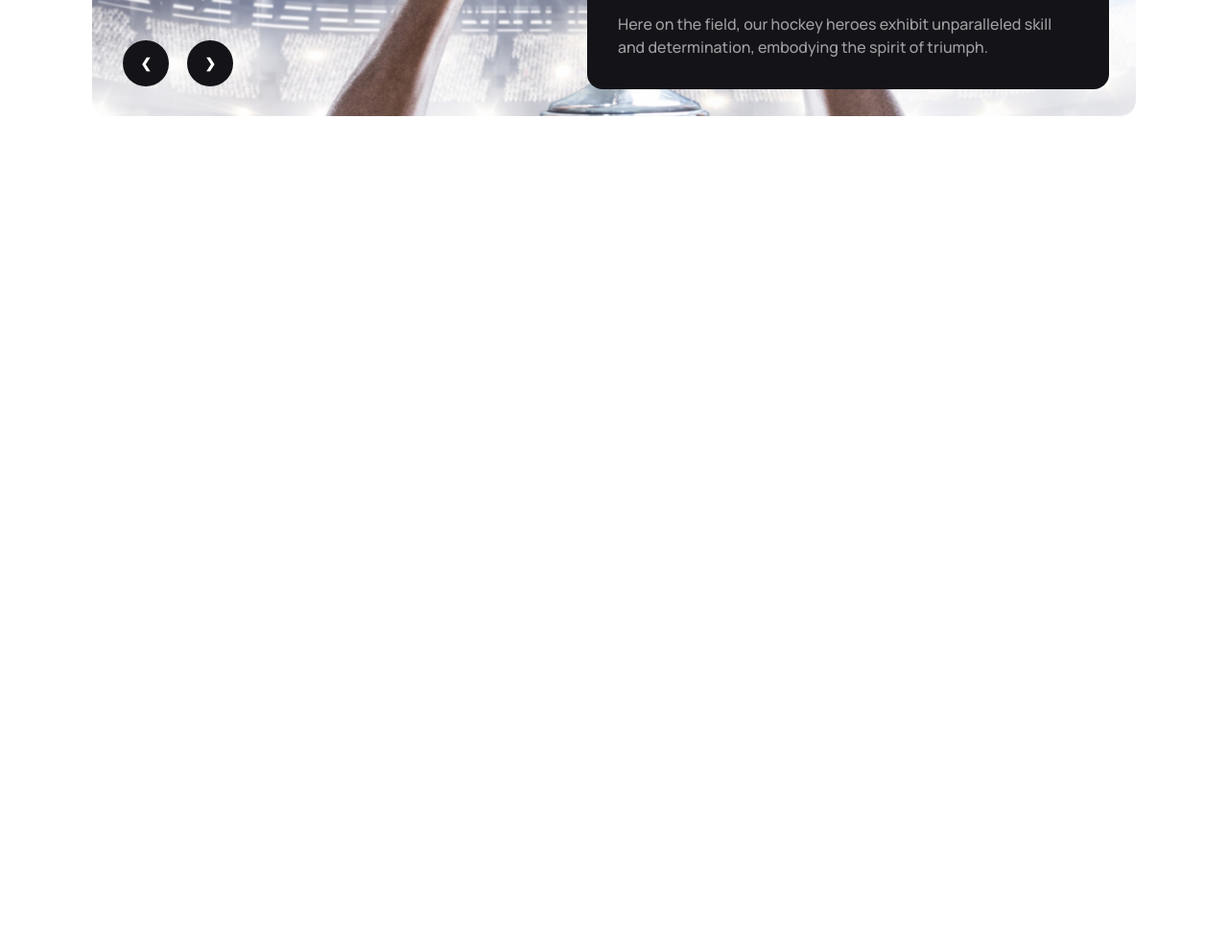
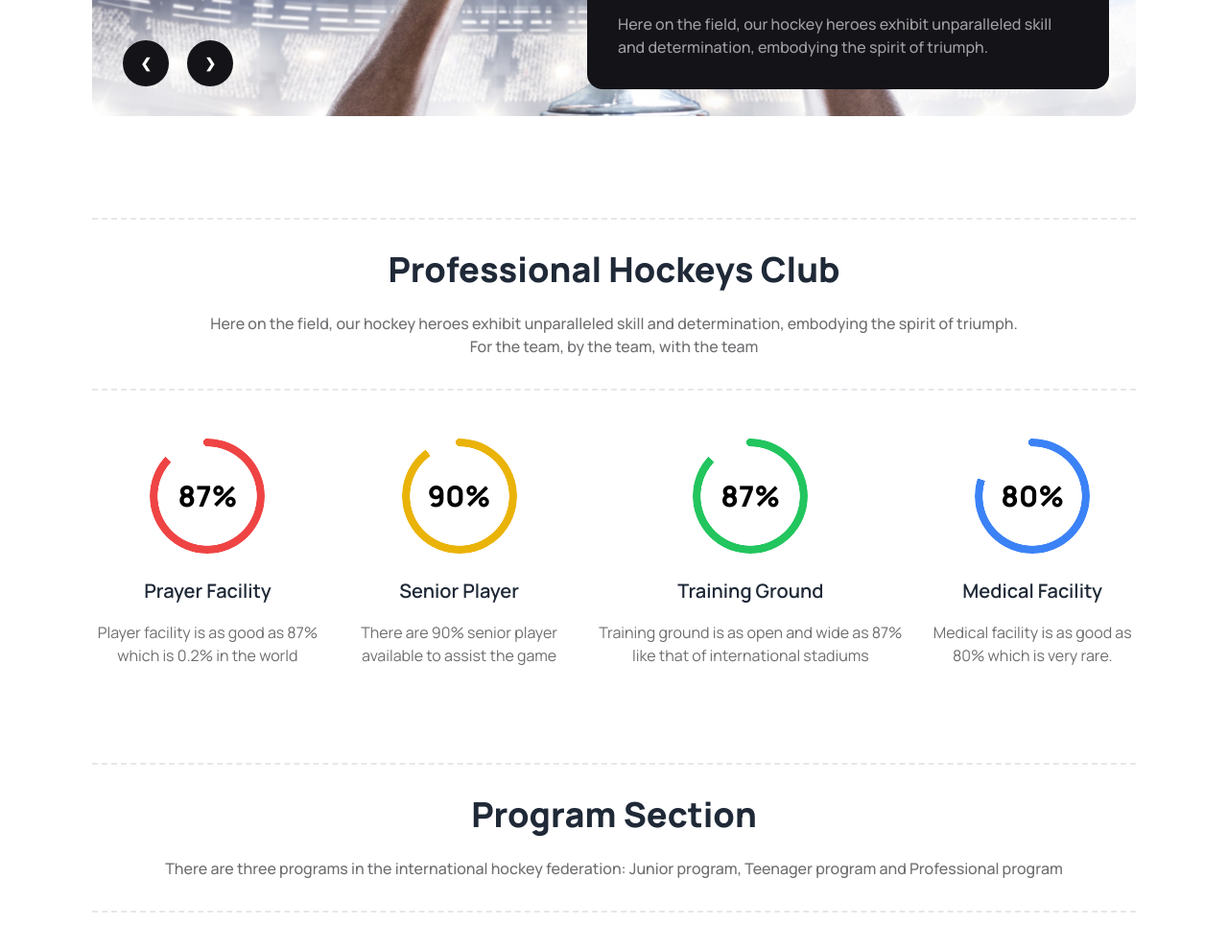
Before and after one commit to barta3235/M3_m15_B9A3_Hockey_landingpage, a plain HTML site: page index.html in a window 1280 px wide. Shown: the part 573-1562 px from the top of the page at 96% size. Before the commit the page ends 800 px from the top, so only its background shows below. Drawn offline with nearby package versions, Linux system fonts and the light colour scheme.

Commit message:
radial progress  section and program section done

```diff
--- a/index.html
+++ b/index.html
@@ -28,6 +28,10 @@
         .font-manrope{
             font-family: "Manrope", sans-serif;
         }
+
+        .radial-progress:after{
+            background-color: white;
+        }
     </style>
 
     <title>Hockey's</title>
@@ -38,7 +42,7 @@
 <body class="font-manrope">
 
 
-    <header class="mx-5 lg:mx-24 mb-[100px]">
+    <header class="mx-5 lg:mx-24 mb-44 lg:mb-[100px]">
 
         <!-- nav section -->
 
@@ -174,7 +178,64 @@
 
     <main>
 
+        <!-- professional hockeys club section -->
+        <section class="mx-5 lg:mx-24 mb-[50px] py-8 border-y-2 border-dashed">
+              <div class="text-center">
+                 <h4 class="text-4xl font-extrabold mb-6">
+                    Professional Hockeys Club
+                 </h4>
+                 <p class="font-medium text-[#0D0D1299]">Here on the field, our hockey heroes exhibit unparalleled skill and determination, embodying the spirit of triumph.<br>For the team, by the team, with the team </p>
+              </div>
+        </section>
 
+
+
+
+        <!-- Radial progress section -->
+        <section class="mx-5 lg:mx-24 mb-9 lg:mb-[100px]">
+
+        <div class="flex flex-col lg:flex-row lg:justify-between gap-[24px] lg:gap-6">
+                    <!-- first -->
+            <div class="text-center">
+                <div class="w-[120px] h-[120px] radial-progress  text-red-500 bg-white" style="--value:87;" role="progressbar"><span class="text-black text-3xl font-extrabold">87%</span></div>
+                <h1 class="mt-6 mb-4 font-semibold text-[20px]">Prayer Facility</h1>
+                <p class="font-normal text-[#0D0D1299]">Player facility is as good as 87% which is 0.2% in the world</p>
+            </div>
+
+            <!-- second -->
+            <div class="text-center">
+                <div class="w-[120px] h-[120px] radial-progress  text-yellow-500 bg-white" style="--value:90;" role="progressbar"><span class="text-black text-3xl font-extrabold">90%</span></div>
+                <h1 class="mt-6 mb-4 font-semibold text-[20px]">Senior Player</h1>
+                <p class="font-normal text-[#0D0D1299]">There are 90% senior player available to assist the game</p>
+            </div>
+
+            <!-- third -->
+            <div class="text-center">
+                <div class="w-[120px] h-[120px] radial-progress  text-green-500 bg-white" style="--value:87;" role="progressbar"><span class="text-black text-3xl font-extrabold">87%</span></div>
+                <h1 class="mt-6 mb-4 font-semibold text-[20px]">Training Ground</h1>
+                <p class="font-normal text-[#0D0D1299]">Training ground is as open and wide as 87% like that of international stadiums</p>
+            </div>
+
+            <!-- forth -->
+            <div class="text-center">
+                <div class="w-[120px] h-[120px] radial-progress  text-blue-500 bg-white" style="--value:80;" role="progressbar"><span class="text-black text-3xl font-extrabold">80%</span></div>
+                <h1 class="mt-6 mb-4 font-semibold text-[20px]">Medical Facility</h1>
+                <p class="font-normal text-[#0D0D1299]">Medical facility is as good as 80% which is very rare.</p>
+            </div>
+
+        </div>
+        </section>
+
+
+         <!-- program section -->
+         <section class="mx-5 lg:mx-24 mb-[50px] py-8 border-y-2 border-dashed">
+            <div class="text-center">
+               <h4 class="text-4xl font-extrabold mb-6">
+                  Program Section
+               </h4>
+               <p class="font-medium text-[#0D0D1299]">There are three programs in the international hockey federation: Junior program, Teenager program and Professional program </p>
+            </div>
+      </section>
 
 
     </main>
```
